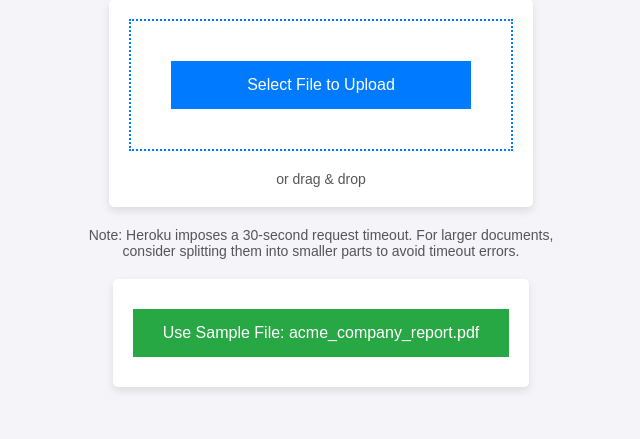
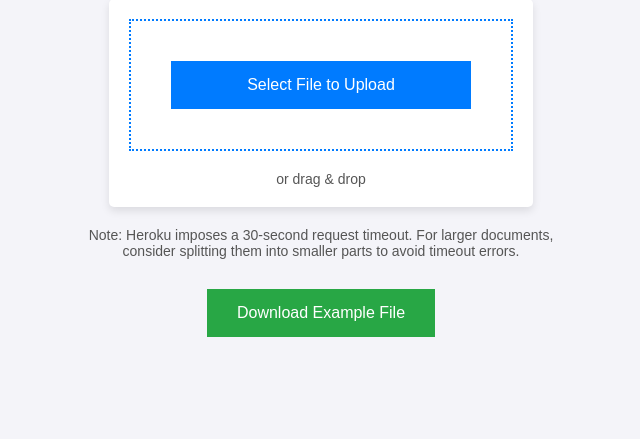
Before and after one commit to lopkiloinm/mergermind, a Flask app: page /due_diligence in a window 1280 px wide. Shown: the part 361-800 px from the top of the page, without its empty margins (319-959 px from the left). Run offline with Flask 3, Linux system fonts and the light colour scheme.

Commit message:
Download Sample File

```diff
--- a/app.py
+++ b/app.py
@@ -1,5 +1,5 @@
 import os
-from flask import Flask, request, render_template, redirect, url_for
+from flask import Flask, request, render_template, redirect, url_for, send_from_directory
 from werkzeug.utils import secure_filename
 from PyPDF2 import PdfReader
 from openai import OpenAI
@@ -184,6 +184,11 @@ def due_diligence():
 
     return render_template('due_diligence.html')
 
+@app.route('/download-example-file')
+def download_example_file():
+    # Ensure this path correctly matches where your example file is stored
+    return send_from_directory(directory='.', path='acme_company_report.pdf', as_attachment=True)
+
 @app.route('/matchmaking', methods=['GET'])
 def matchmaking():
     selected_categories = request.args.getlist('filter')  # Get a list of selected filters
--- a/templates/due_diligence.html
+++ b/templates/due_diligence.html
@@ -17,17 +17,15 @@
     </form>
 </div>
 
-<!-- Notes about Heroku's timeout and sample file -->
+<!-- Notes about Heroku's timeout -->
 <p style="text-align: center; font-size: 14px; color: #555; max-width: 500px; margin: 20px auto;">
     Note: Heroku imposes a 30-second request timeout. For larger documents, consider splitting them into smaller parts to avoid timeout errors.
 </p>
 
 <div style="text-align: center;">
-    <form method="post" action="/due_diligence" style="display: inline-block;">
-        <button type="submit" name="sample_file" value="acme_company_report.pdf"
-                style="background-color: #28a745; color: white; border: none; padding: 15px 30px; cursor: pointer; font-size: 16px; margin: 10px 0;">
-            Use Sample File: acme_company_report.pdf
-        </button>
-    </form>
+    <a href="{{ url_for('download_example_file') }}"
+       style="background-color: #28a745; color: white; border: none; padding: 15px 30px; cursor: pointer; font-size: 16px; text-decoration: none; display: inline-block; margin-top: 10px;">
+       Download Example File
+    </a>
 </div>
 {% endblock %}
```
